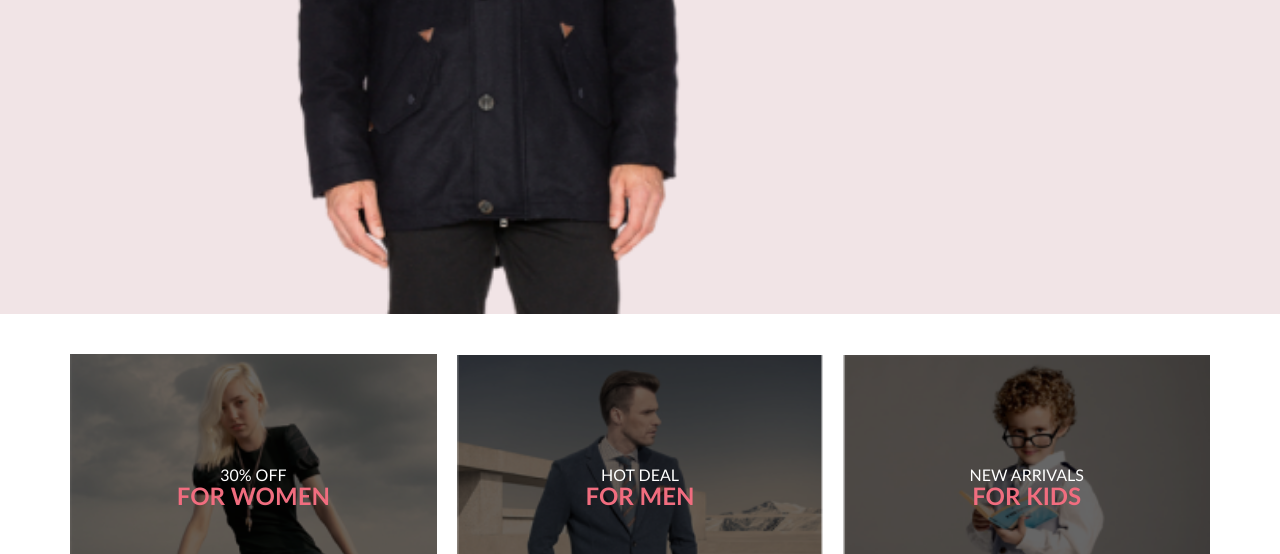
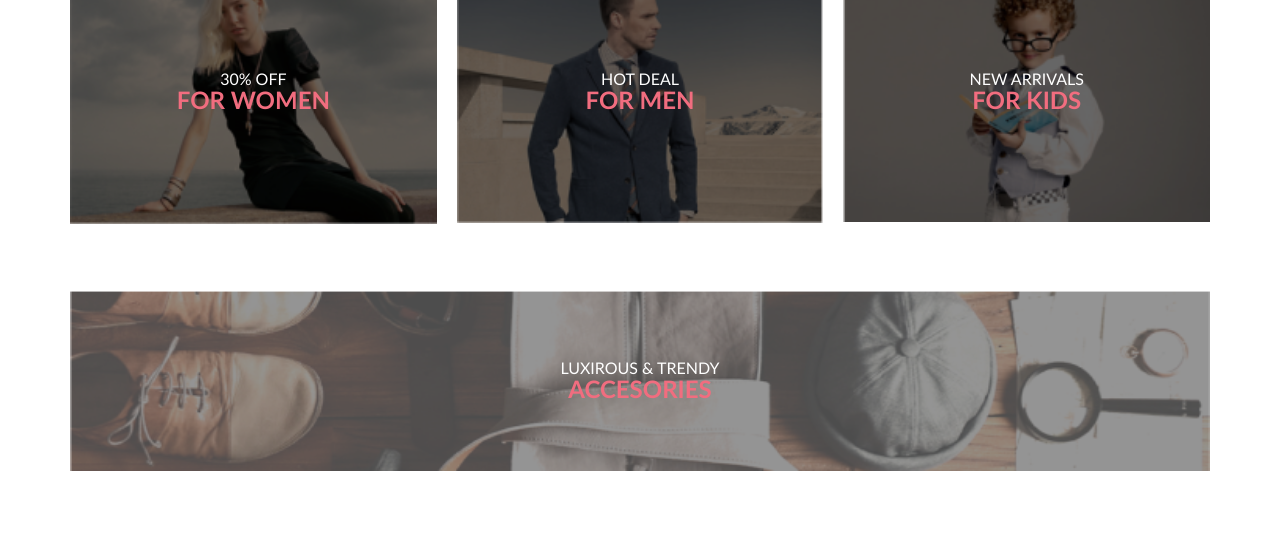
Before and after one commit to mike0784/HTML_08, a plain HTML site: page index.html in a window 1280 px wide. Shown: the part 546-1100 px from the top of the page. Drawn offline with Linux system fonts and the light colour scheme.

Commit message:
Правка css

```diff
--- a/style/style.css
+++ b/style/style.css
@@ -153,7 +153,7 @@
     align-items: center;
     flex-direction: row;
     justify-content: center;
-    height: 764px;
+    /*height: 764px;*/
 }
 
 .ss_con img {
```
